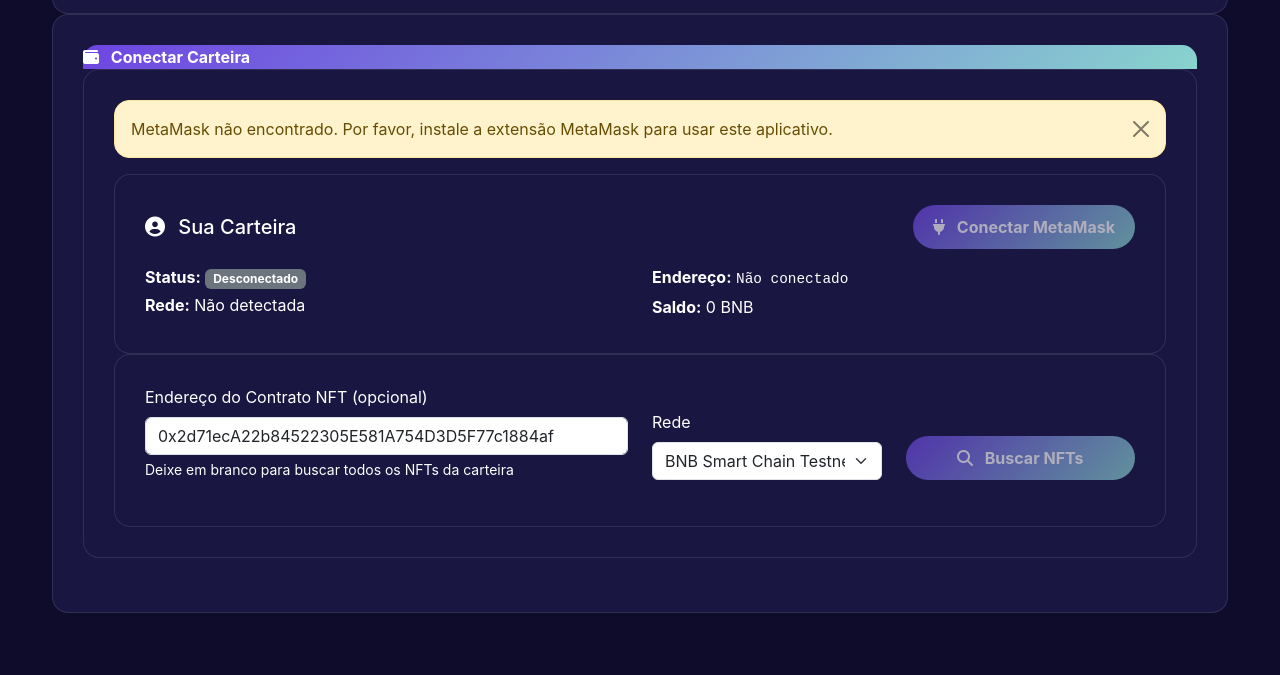
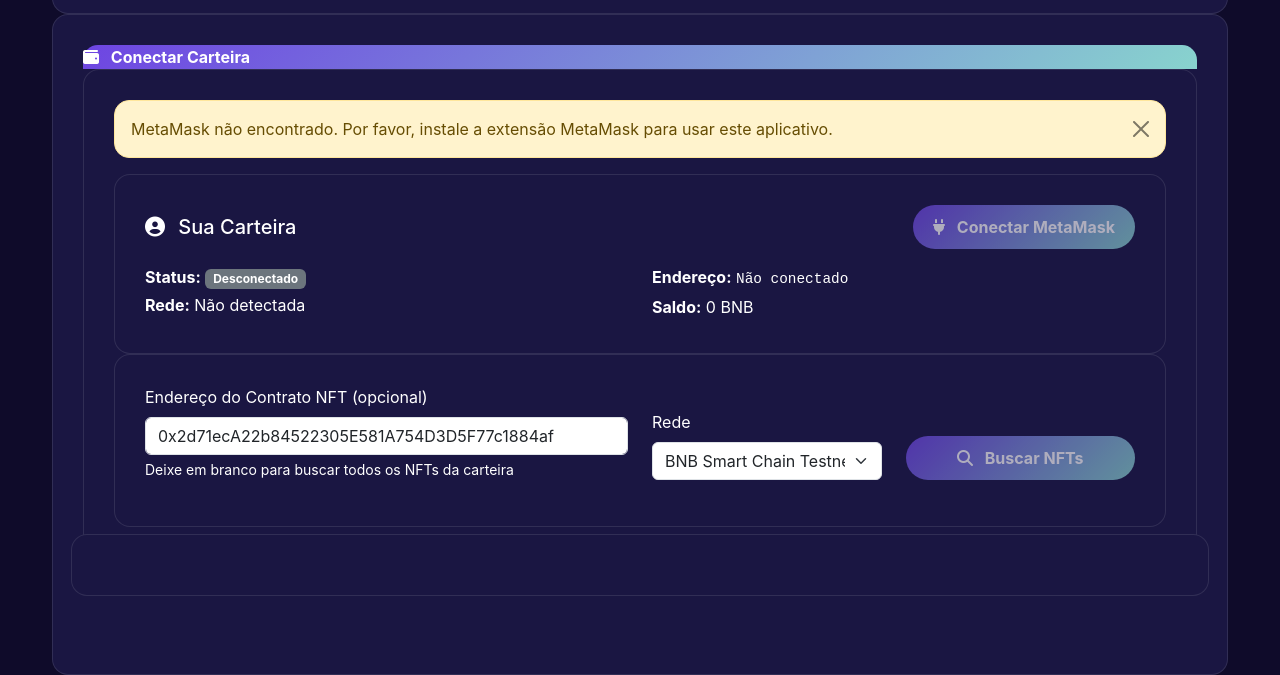
Before and after one commit to aleedu-art/NFT_BNB_20250527, a plain HTML site: page ver_nft.html in a window 1280 px wide. Shown: the part 240-915 px from the top of the page. Before the commit the page ends 853 px from the top, so only its background shows below. Drawn offline with nearby package versions, Linux system fonts and the light colour scheme.

Commit message:
AtualizaþÒo automßtica

```diff
--- a/ver_nft.html
+++ b/ver_nft.html
@@ -511,7 +511,7 @@
                 <p class="text-muted">Conecte sua carteira e busque seus NFTs na BNB Smart Chain Testnet</p>
             </div>
 
-            <div id="nfts-grid" class="row row-cols-1 row-cols-md-2 row-cols-lg-3 g-4">
+            <div id="nfts-grid" class="row row-cols-1 row-cols-md-2 row-cols-lg-3 g-4 feature-card">
                 <!-- NFTs serão inseridos aqui dinamicamente -->
             </div>
         </div>
```
